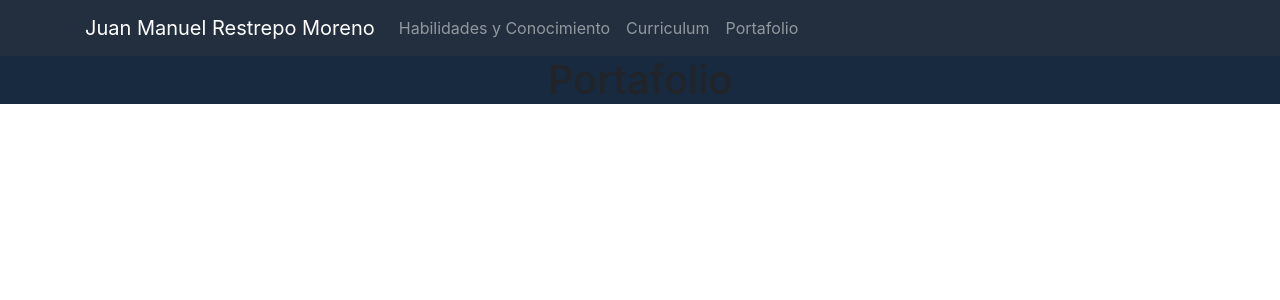
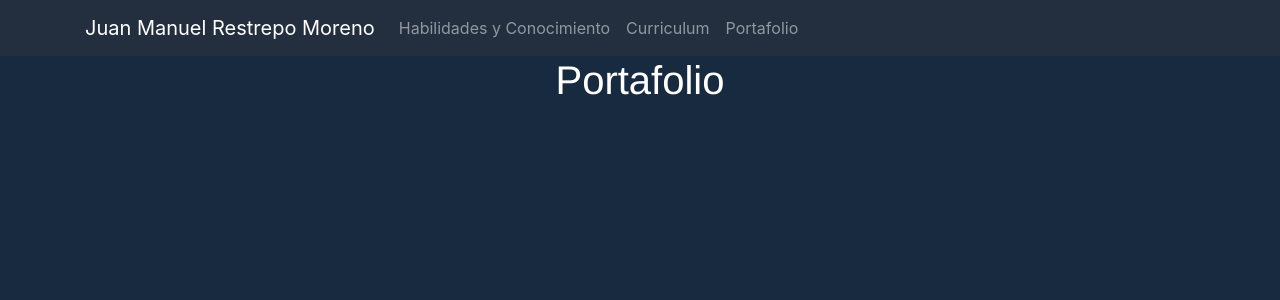
Before and after one commit to juanrex04/portfolio, a Vue app: page /portafolio in a window 1280 px wide. Shown: the top 300 px of the page. Built offline with nearby package versions, Linux system fonts and the light colour scheme.

Commit message:
cambio en el background para ponerlo a lo largo de la pagina

```diff
--- a/public/index.html
+++ b/public/index.html
@@ -1,5 +1,5 @@
 <!DOCTYPE html>
-<html lang="en">
+<html lang="sp">
 
 <head>
   <meta charset="utf-8">
@@ -8,7 +8,6 @@
   <link rel="icon" href="./favicon.ico">
   <title>Juan Manuel Restrepo Moreno</title>
 </head>
-
 <body>
   <noscript>
     <strong>We're sorry but Portafolio de Juan Manuel Restrepo Moreno doesn't work properly without JavaScript enabled.
--- a/src/App.vue
+++ b/src/App.vue
@@ -1,16 +1,18 @@
 <template>
-  <div id="app" class="">
-    <div>
+  <div id="app">
     <b-navbar id="navBar" toggleable="lg" type="dark">
       <b-container>
         <b-navbar-toggle target="nav-collapse"></b-navbar-toggle>
-
-          <b-navbar-brand :to="{name: 'Me'}">Juan Manuel Restrepo Moreno</b-navbar-brand>
+        <b-navbar-brand :to="{ name: 'Me' }"
+          >Juan Manuel Restrepo Moreno</b-navbar-brand
+        >
         <b-collapse is-nav id="nav-collapse">
           <b-navbar-nav>
-              <b-nav-item :to="{name:'skill'}">Habilidades y Conocimiento</b-nav-item>
-              <b-nav-item :to="{name:'curriculum'}">Curriculum</b-nav-item>
-              <b-nav-item :to="{name:'portfolio'}">Portafolio</b-nav-item>
+            <b-nav-item :to="{ name: 'skill' }"
+              >Habilidades y Conocimiento</b-nav-item
+            >
+            <b-nav-item :to="{ name: 'curriculum' }">Curriculum</b-nav-item>
+            <b-nav-item :to="{ name: 'portfolio' }">Portafolio</b-nav-item>
           </b-navbar-nav>
         </b-collapse>
       </b-container>
@@ -19,18 +21,19 @@
       <router-view />
     </b-container>
   </div>
-  </div>
 </template>
-
 <style>
 #app {
+  margin: 0;
+  padding: 0;
   -webkit-font-smoothing: antialiased;
   -moz-osx-font-smoothing: grayscale;
   text-align: center;
   background: #182a3f;
-
+  min-height: 100vh;
 }
 #navBar {
   background-color: #232f3e;
 }
+
 </style>
--- a/src/views/Me.vue
+++ b/src/views/Me.vue
@@ -1,6 +1,11 @@
 <template>
   <div class="container mt-4">
-    <b-card no-body class="overflow-hidden">
+    <b-card
+      no-body
+      class="overflow-hidden"
+      bg-variant="dark"
+      text-variant="white"
+    >
       <b-row no-gutters>
         <!--<b-col>
           <b-card
@@ -8,10 +13,11 @@
             alt="Juan"
           ></b-card>
         </b-col>-->
-        <b-col>
+        <b-col id="body">
           <b-card-body
             title="Desarrollador fronted, Tester/QA, Soporte técnico"
             class="my-5"
+            body-text-variant="Franklin Gothic Medium"
           >
             <b-card-text class="my-5">
               Soy un joven que desea crecer cada dia adquiriendo más
@@ -29,6 +35,7 @@
         </b-col>
       </b-row>
     </b-card>
+    <br />
     <div class="container my-2 mx-4">
       <a href="https://github.com/juanrex04" target="_BLANK">
         <img id="gitHub" src="../assets/img/github.png" />
@@ -57,4 +64,11 @@ export default {};
 #description {
   text-align: left;
 }
+#title {
+  font-family: "Franklin Gothic Medium", "Arial Narrow", Arial, sans-serif;
+  float: right;
+}
+#body {
+  font-family: "Segoe UI", Tahoma, Geneva, Verdana, sans-serif;
+}
 </style>
--- a/src/views/curriculum.vue
+++ b/src/views/curriculum.vue
@@ -1,6 +1,6 @@
 <template>
   <div class=" container mx-3 my-4">
-    <h1>Curriculum</h1>
+    <h1 id="title">Curriculum</h1>
     <img id="cv" src="../assets/img/cv.png" />
     <br />
     <a href='../assets/docs/cv-juan.pdf' download="Juan Restrepo - CV.pdf">
@@ -16,4 +16,9 @@ export default {};
 #cv {
   width: 30%;
 }
+#title{
+  font-family: 'Franklin Gothic Medium', 'Arial Narrow', Arial, sans-serif;
+  float: center;
+  color: white;
+}
 </style>
--- a/src/views/portfolio.vue
+++ b/src/views/portfolio.vue
@@ -1,5 +1,12 @@
 <template>
     <div>
-        <h1>Portafolio</h1>
+        <h1 id="title">Portafolio</h1>
     </div>
 </template>
+<style>
+    #title{
+  font-family: 'Franklin Gothic Medium', 'Arial Narrow', Arial, sans-serif;
+  float: center;
+  color: white;
+}
+</style>
```
Lines whose indentation alone changed are shown as unchanged.
